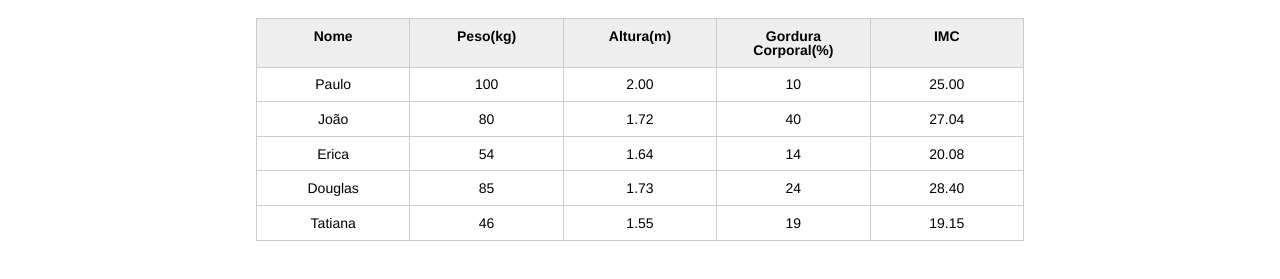
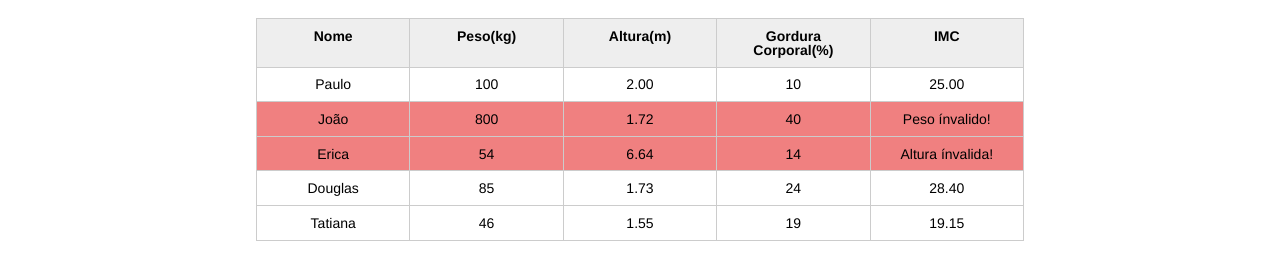
Before and after one commit to Gabriel1011/introducao-javascript, a plain HTML site: page index.html in a window 1280 px wide. Shown: the part 123-402 px from the top of the page. Drawn offline with Linux system fonts and the light colour scheme.

Commit message:
Adicionando classe

```diff
--- a/css/index.css
+++ b/css/index.css
@@ -132,3 +132,8 @@ button[disabled=disabled], button:disabled {
 .campo-invalido{
 	border: 1px solid red;
 }
+
+
+.paciente-invalido{
+	background-color: lightcoral;
+}
--- a/index.html
+++ b/index.html
@@ -41,7 +41,7 @@
 
 					<tr class="paciente">
 						<td class="info-nome">João</td>
-						<td class="info-peso">80</td>
+						<td class="info-peso">800</td>
 						<td class="info-altura">1.72</td>
 						<td class="info-gordura">40</td>
 						<td class="info-imc">0</td>
@@ -50,7 +50,7 @@
 					<tr class="paciente">
 						<td class="info-nome">Erica</td>
 						<td class="info-peso">54</td>
-						<td class="info-altura">1.64</td>
+						<td class="info-altura">6.64</td>
 						<td class="info-gordura">14</td>
 						<td class="info-imc">0</td>
 					</tr>
--- a/js/Principal.js
+++ b/js/Principal.js
@@ -23,9 +23,12 @@ for (var i = 0; i < pacientes.length; i++) {
 
     if (peso > 200 || peso < 0) {
         imc.textContent = "Peso ínvalido!"
+        paciente.classList.add("paciente-invalido");
+        // paciente.style.backgroundColor="red";
     }
     else if(altura > 3.20 || altura < 0){
         imc.textContent = "Altura ínvalida!"
+        paciente.classList.add("paciente-invalido");
     }
     else{
         var valorImc = peso / (altura * altura);
```
